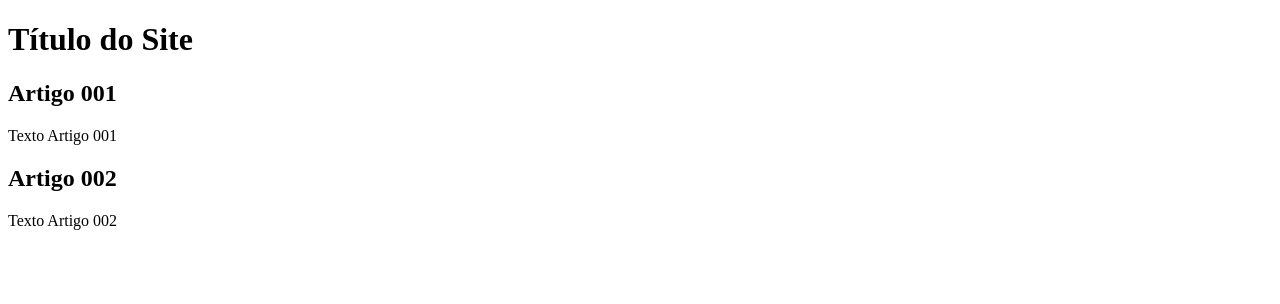
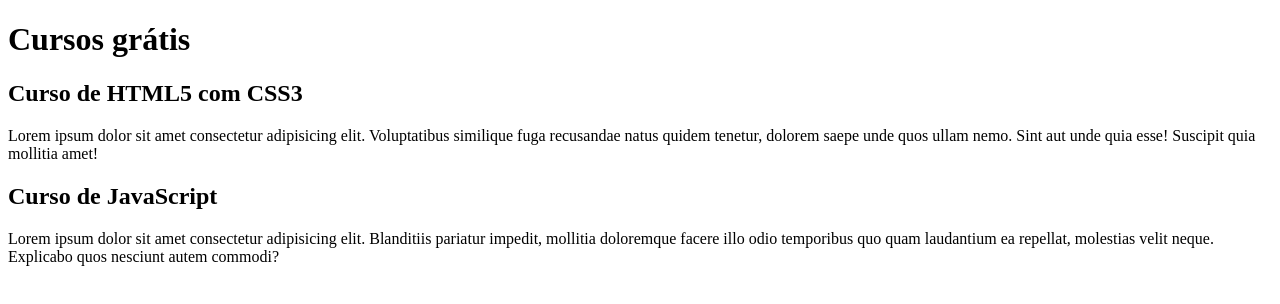
Before and after one commit to daniloomarq/Projeto-site, a plain HTML site: page index.html in a window 1280 px wide. Drawn offline with Linux system fonts and the light colour scheme.

Commit message:
comecei a escrever o conteúdo

```diff
--- a/index.html
+++ b/index.html
@@ -8,15 +8,15 @@
 <body>
     <main>
         <header>
-            <h1>Título do Site</h1>
+            <h1>Cursos grátis</h1>
         </header>
         <article>
-        <h2>Artigo 001</h2>
-        <p>Texto Artigo 001</p>
+        <h2>Curso de HTML5 com CSS3</h2>
+        <p>Lorem ipsum dolor sit amet consectetur adipisicing elit. Voluptatibus similique fuga recusandae natus quidem tenetur, dolorem saepe unde quos ullam nemo. Sint aut unde quia esse! Suscipit quia mollitia amet!</p>
         </article>
         <article>
-            <h2>Artigo 002</h2>
-            <p>Texto Artigo 002</p>
+            <h2>Curso de JavaScript</h2>
+            <p>Lorem ipsum dolor sit amet consectetur adipisicing elit. Blanditiis pariatur impedit, mollitia doloremque facere illo odio temporibus quo quam laudantium ea repellat, molestias velit neque. Explicabo quos nesciunt autem commodi?</p>
         </article>
     </main>
 </body>
```
